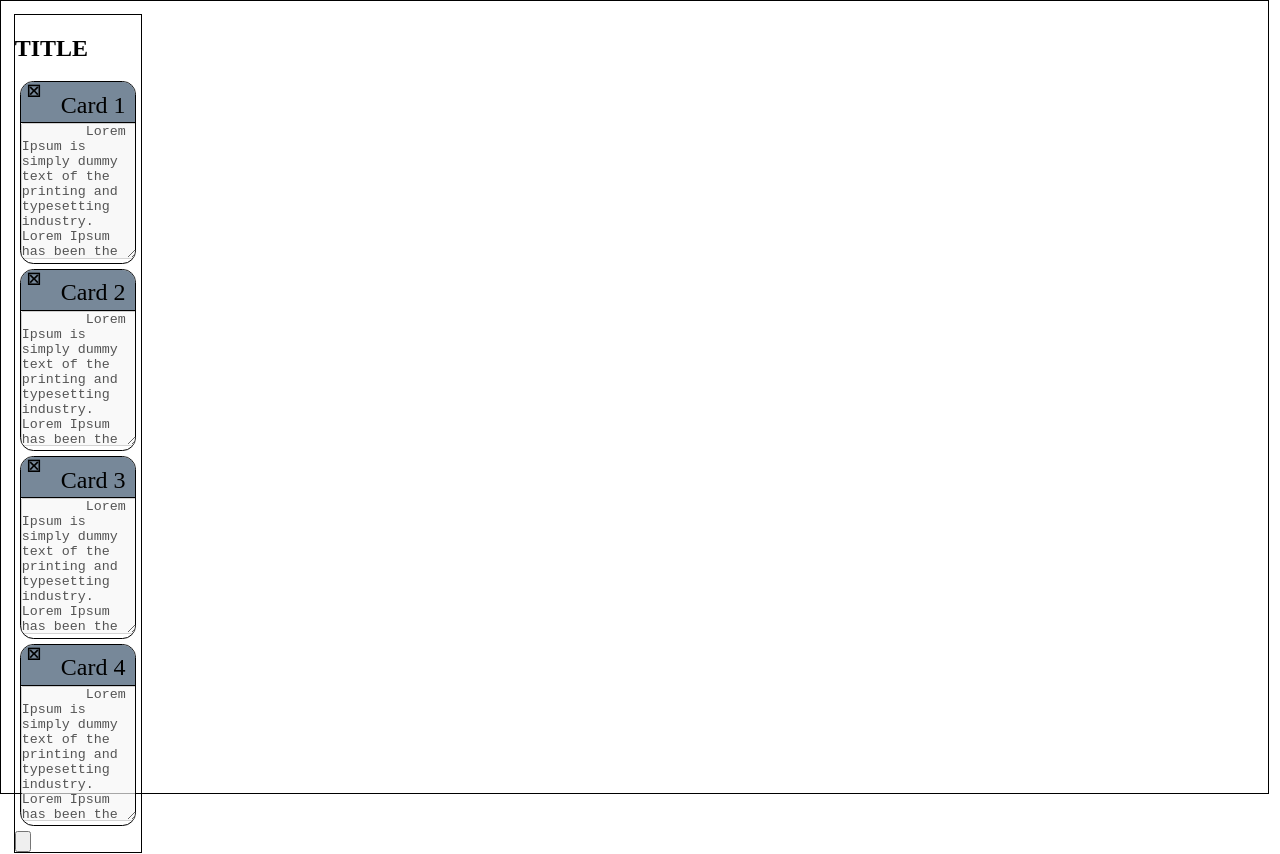
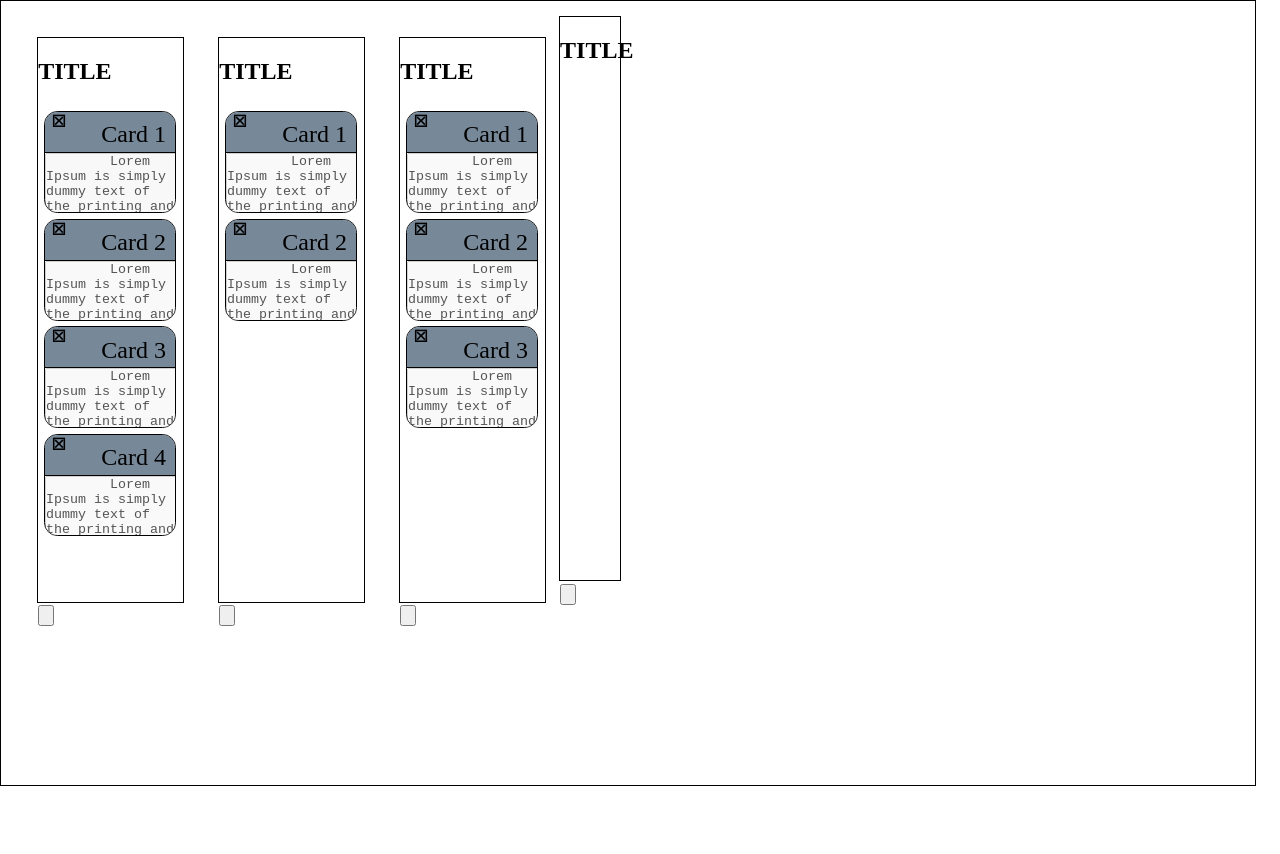
Before and after one commit to Seba-Quintana/todos, an Angular app in the folder todos/: page / in a window 1280 px wide. Shown: the top 854 px of the page. After the commit the page ends 800 px from the top, so only its background shows below. Built offline with nearby package versions, Linux system fonts and the light colour scheme; data requests are answered from the project's data file.

Commit message:
flex lists

```diff
--- a/todos/src/app/home/home.component.css
+++ b/todos/src/app/home/home.component.css
@@ -1,7 +1,12 @@
 #home-component {
-	width: 100%;
-	height: 100%;
-
-
+	margin: 0;
+	width: 98vw;
+	height: 98vh;
 	border: 1pt solid black;
 }
+
+#lists {
+	display: flex;
+	flex-direction: row;
+	flex-wrap: nowrap;
+}
--- a/todos/src/app/home/home.component.ts
+++ b/todos/src/app/home/home.component.ts
@@ -10,8 +10,8 @@ import { CardInterface } from '../interfaces/cardInterface';
   standalone: true,
   template: `
     <div id="home-component">
-      <section>
-        <app-list *ngFor="let listsData of todoLists" [list]="listsData">
+      <section id="lists">
+        <app-list class="app-lists" *ngFor="let listsData of todoLists" [list]="listsData">
         </app-list>
       </section>
     </div>
--- a/todos/src/app/home/list/list.component.css
+++ b/todos/src/app/home/list/list.component.css
@@ -1,7 +1,12 @@
 #list-component{
-
-	width: 10%;
+	width: 80%;
 	height: 90%;
-	margin: 1%;
+	margin-top: 20%;
+	margin-left: 20%;
 	border: 1pt solid black;
 }
+
+#card {
+	height: 500px;
+	overflow: scroll;
+}
--- a/todos/src/app/home/list/list.component.ts
+++ b/todos/src/app/home/list/list.component.ts
@@ -12,8 +12,9 @@ import { CardInterface } from 'src/app/interfaces/cardInterface';
       <header>
         <h1>TITLE</h1>
       </header>
-      <app-card *ngFor="let cardData of list.cards" [card]="cardData"></app-card>
-
+	  <div id="card">
+      	<app-card *ngFor="let cardData of list.cards" [card]="cardData"></app-card>
+		</div>
       <footer>
         <input type="button" />
       </footer>
--- a/todos/src/styles.css
+++ b/todos/src/styles.css
@@ -2,7 +2,7 @@
 
 body{
 
-	width: 99vw;
-	height: 99vh;
+	width: 100vw;
+	height: 100vh;
 	margin: 0;
 }
```
